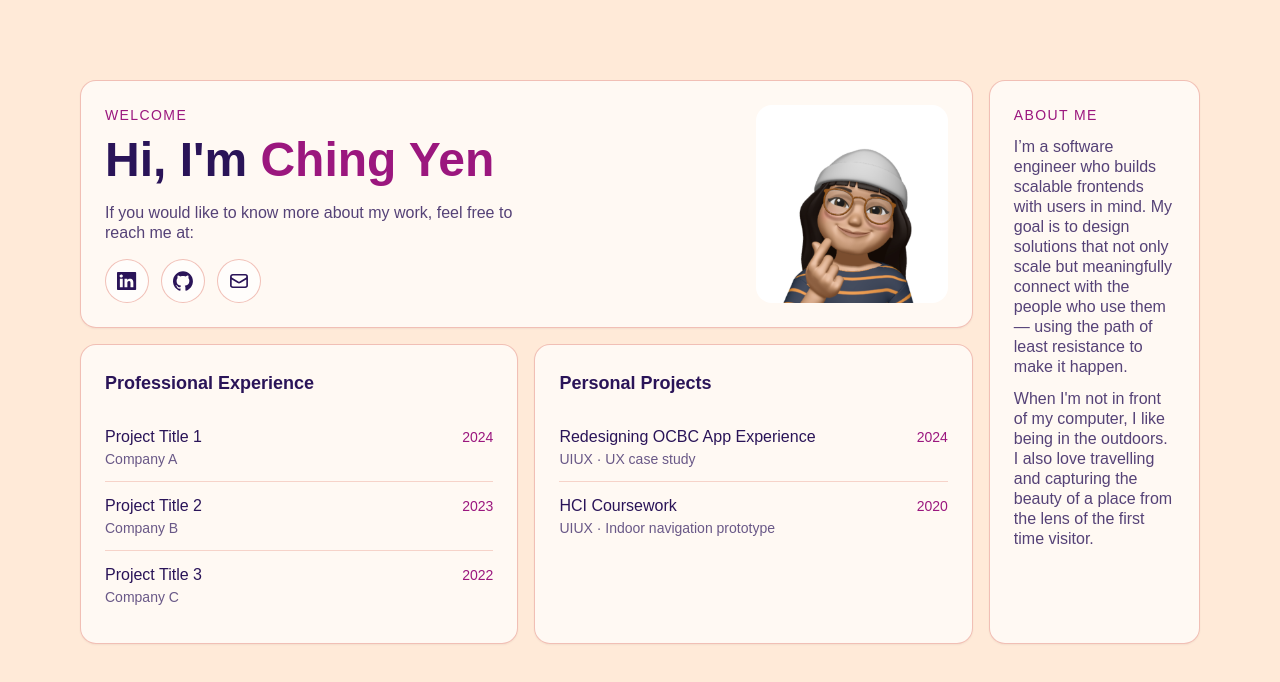
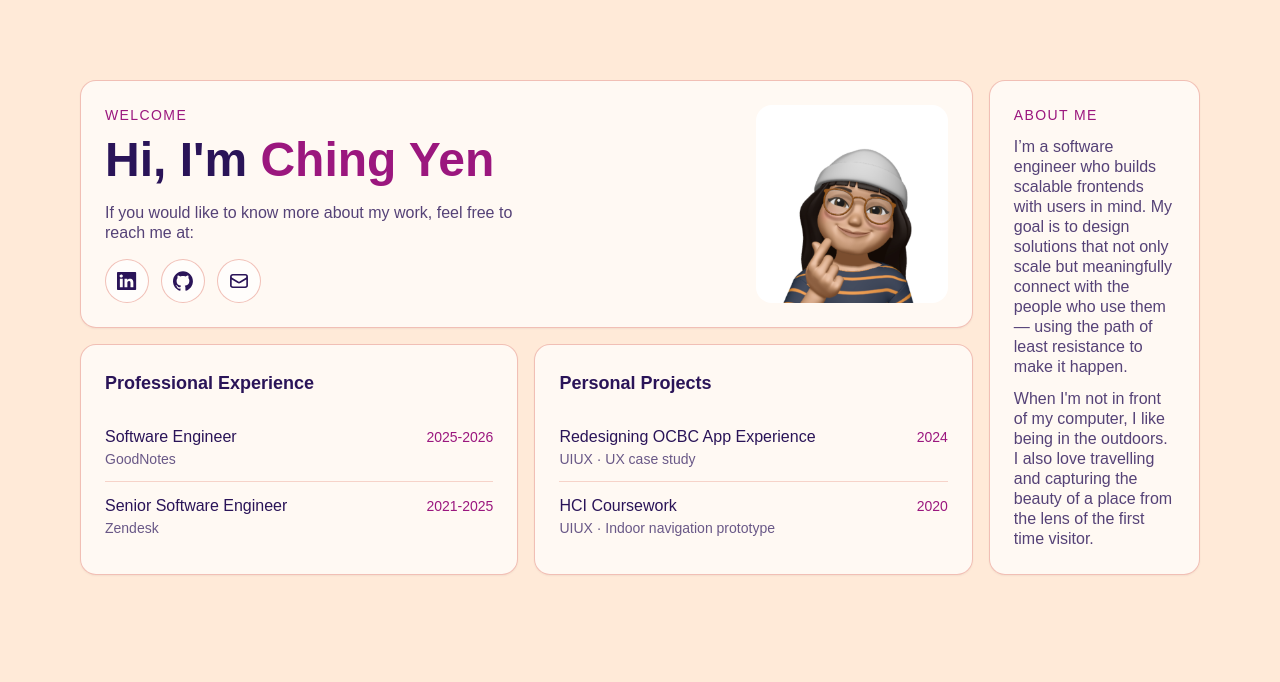
Before and after one commit to fcyen/fcyen.github.io, a Next.js app: page / in a window 1280 px wide. Shown: the top 682 px of the page. Built offline with nearby package versions, Linux system fonts and the light colour scheme.

Commit message:
Add professional experiences

```diff
--- a/src/components/bento/widgets/ProfessionalExperienceWidget.jsx
+++ b/src/components/bento/widgets/ProfessionalExperienceWidget.jsx
@@ -13,21 +13,15 @@ import { WorksList } from "../WorksList";
 //
 const items = [
   {
-    title: "Project Title 1",
-    company: "Company A",
-    year: "2024",
+    title: "Software Engineer",
+    company: "GoodNotes",
+    year: "2025-2026",
     href: "#",
   },
   {
-    title: "Project Title 2",
-    company: "Company B",
-    year: "2023",
-    href: "#",
-  },
-  {
-    title: "Project Title 3",
-    company: "Company C",
-    year: "2022",
+    title: "Senior Software Engineer",
+    company: "Zendesk",
+    year: "2021-2025",
     href: "#",
   },
 ];
```
